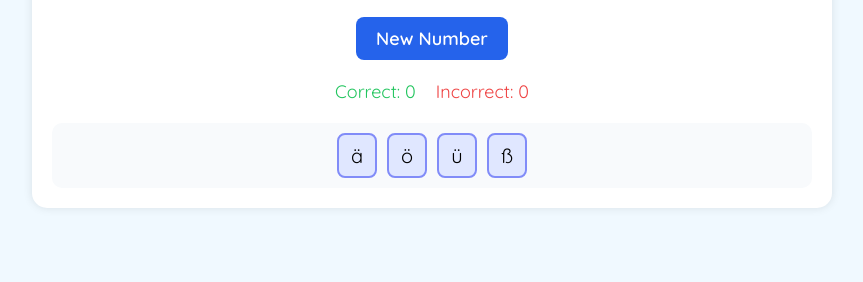
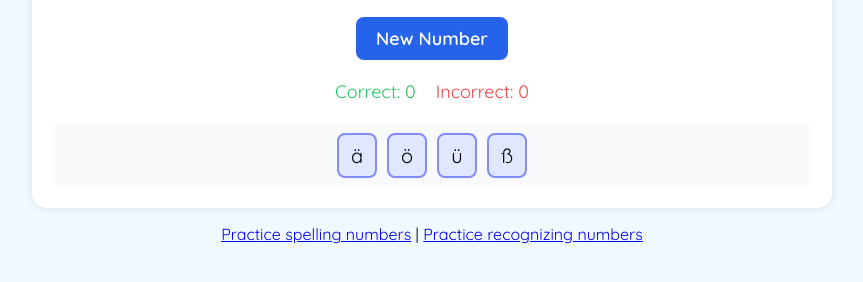
Before and after one commit to Korckyjals-CODE/german-numbers, a plain HTML site: page index.html in a window 1280 px wide. Shown: the part 306-588 px from the top of the page, without its empty margins (208-1071 px from the left). Drawn offline with Linux system fonts and the light colour scheme.

Commit message:
Added link to switch between pages

```diff
--- a/index.html
+++ b/index.html
@@ -289,5 +289,6 @@
 
         selectNewNumber();
     </script>
+    <p><a href="index.html">Practice spelling numbers</a> | <a href="reverse.html">Practice recognizing numbers</a></p>
 </body>
 </html>
```
